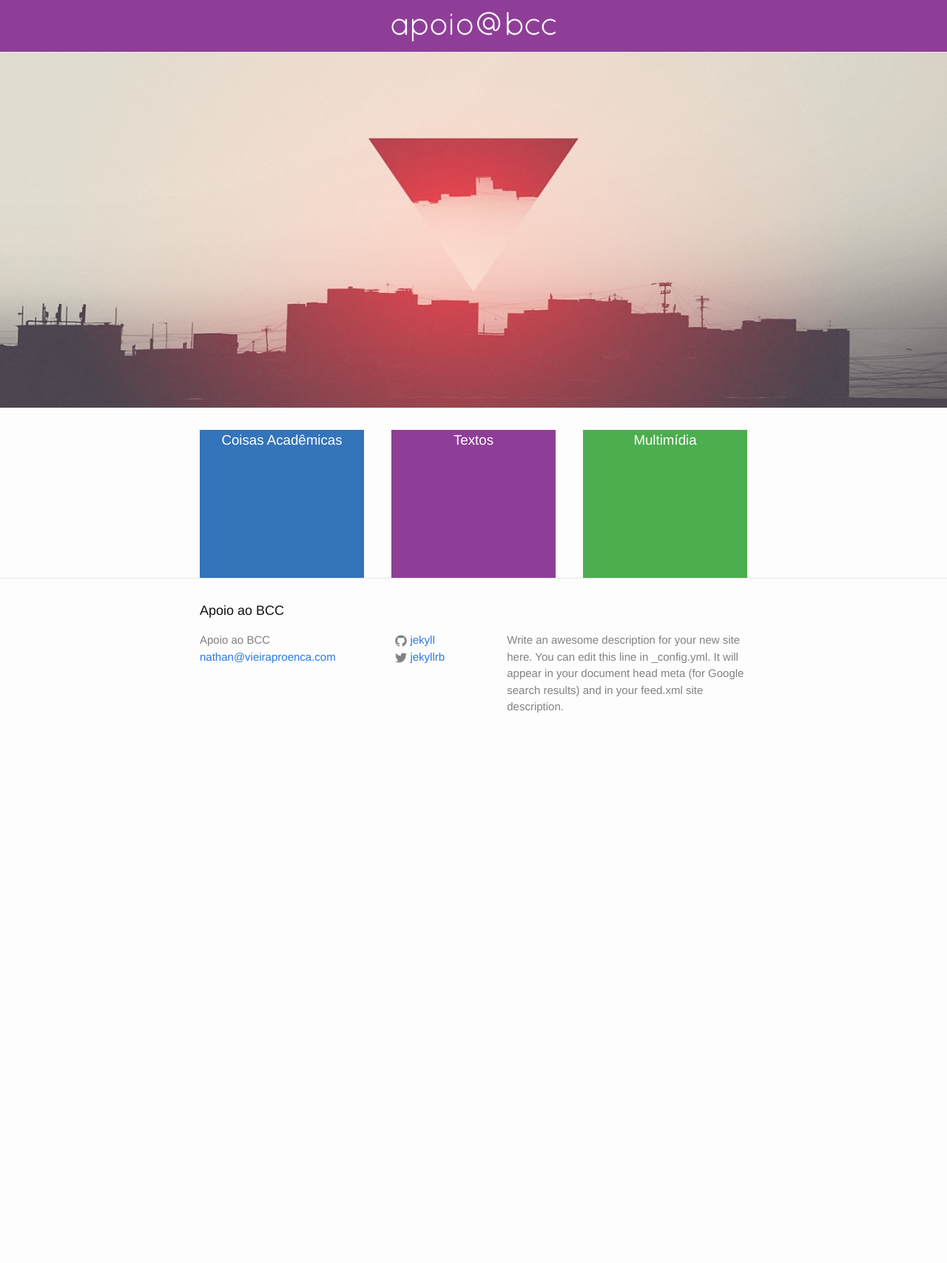
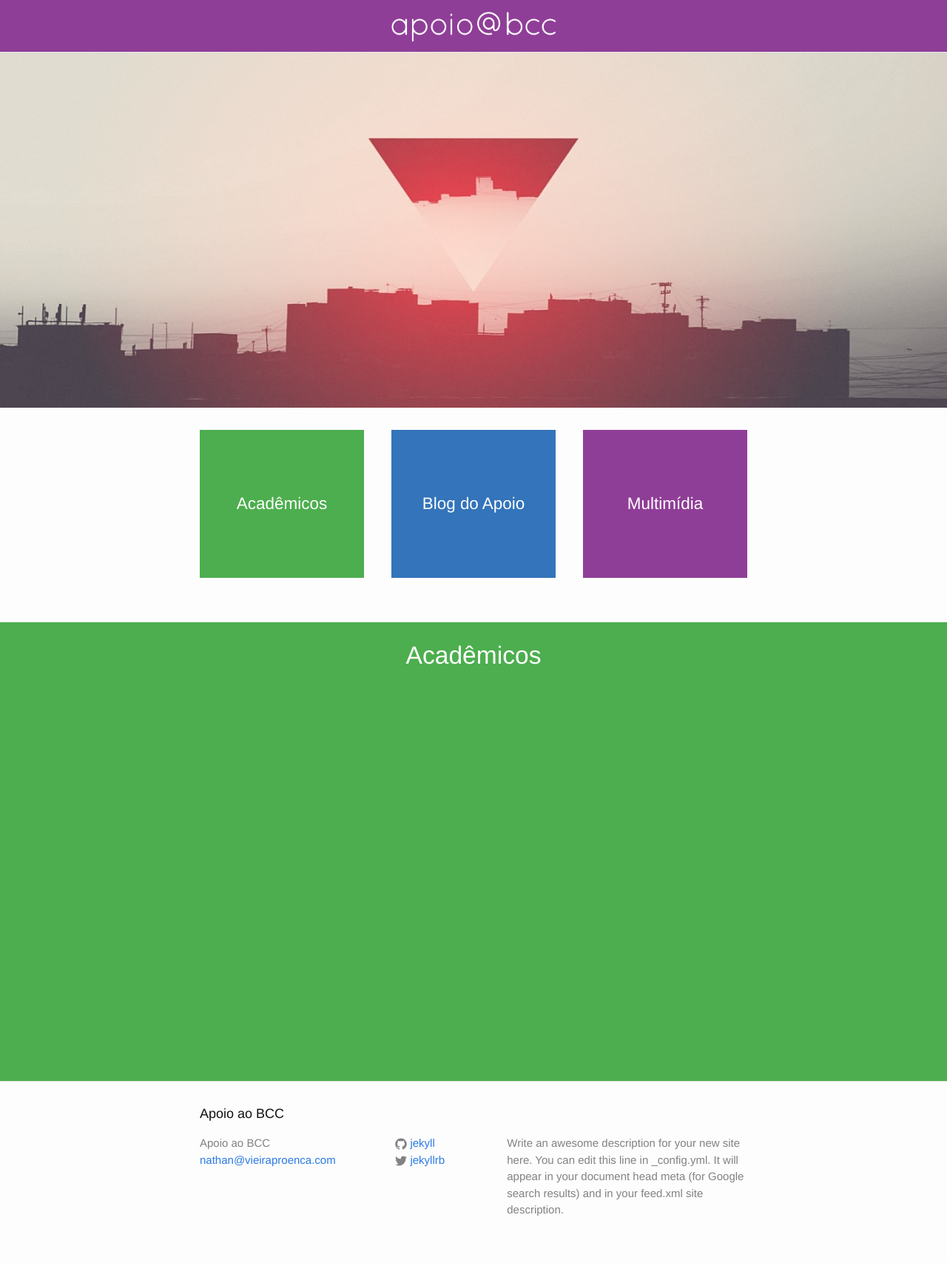
Before and after one commit to nathanPro/ApoioAoBCC, a Jekyll site: the page built from index.html, in a window 1280 px wide. Shown: the whole page at 74% size. Built offline with Jekyll 4.4.1, drawn with Linux system fonts in a browser that asks for light colours; before the commit the page ends 1027 px from its top, so only the background shows below that.

Commit message:
Começando Coreeees

```diff
--- a/_sass/_layout.scss
+++ b/_sass/_layout.scss
@@ -1,3 +1,8 @@
+//Variáveis
+$cor1: #4CAE4E; //Verde
+$cor2: #3374BA; //Azul
+$cor3: #8F3E97; //Roxo
+
 /**
  * Site header
  */
@@ -263,18 +268,45 @@
     .topic {
         width:30%;
         height:200px;
-        background-color: red;
         float: left;
         color: white;
+        line-height: 200px;
+        font-size: 1.2em;
 
         h3 {
             text-align: center;
             margin: auto;
             vertical-align: middle;
         }
+        h4 {
+             text-align: center;
+            margin: auto;
+        }
 
     }
-    #t1 {background-color: #3374BA;}
-    #t2 {margin-left:5%; margin-right: 5%; background-color: #8F3E97;}
-    #t3 {background-color: #4CAE4E;}
+    #t1 {background-color: $cor1;}
+    #t2 {margin-left:5%; margin-right: 5%; background-color: $cor2;}
+    #t3 {background-color: $cor3;}
 }
+
+.sections {
+
+    width:100%;
+    margin-top: 60px;
+
+    .section {
+        padding-top: 20px;
+        height:600px;
+        h1 {
+            text-align: center;
+            color:white;
+            font-weight: 400;
+            font-size: 2.1em;
+
+        }
+    }
+
+    #academicos {
+        background-color: $cor1;
+    }
+}
--- a/index.html
+++ b/index.html
@@ -13,12 +13,12 @@ layout: default
         <div class="main_topics">
             <div class="topic" id="t1">
 
-            <h3>Coisas Acadêmicas</h3>
+                <h3>Acadêmicos</h3>
 
             </div>
             <div class="topic" id="t2">
 
-            <h3>Textos</h3>
+                <h3>Blog do Apoio</h3>
 
             </div>
             <div class="topic" id="t3">
@@ -26,8 +26,12 @@ layout: default
                 <h3>Multimídia</h3>
 
             </div>
-
         </div>
+    </div>
+    <div class="sections">
+        <div class="section" id="academicos">
+            <h1>Acadêmicos</h1>
 
         </div>
     </div>
+</div>
```
Lines whose indentation alone changed are shown as unchanged.
